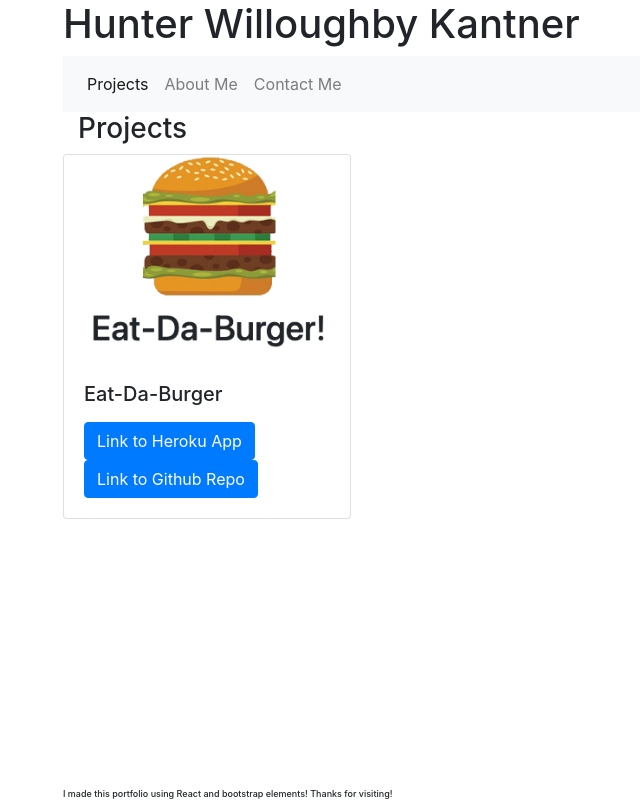
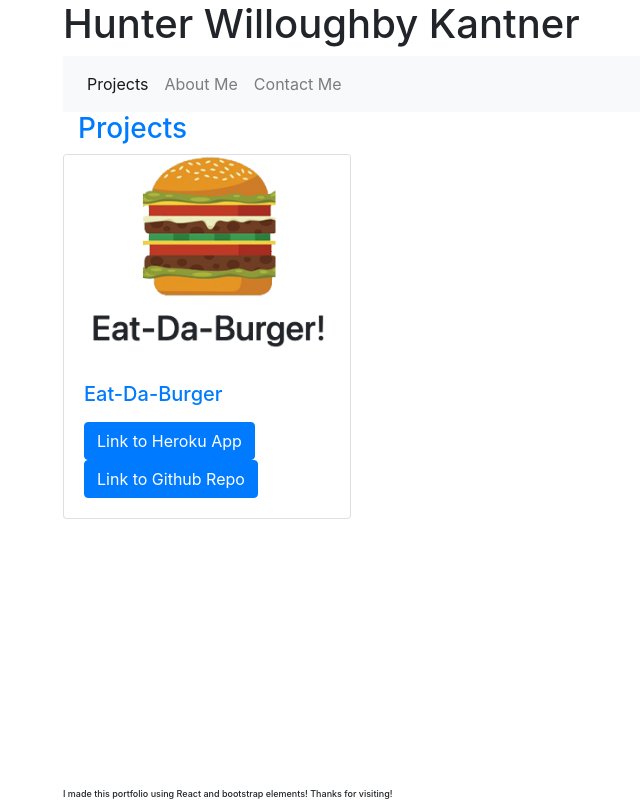
Before and after one commit to hunterwk/react-based-portfolio, a React (Create React App) app: page / in a window 1280 px wide. Shown: the whole page, without its empty margins (22-662 px from the left). Built offline with nearby package versions, Linux system fonts and the light colour scheme.

Commit message:
trying link

```diff
--- a/src/App.js
+++ b/src/App.js
@@ -6,7 +6,7 @@
 import Header from "./components/Header";
 import Footer from "./components/Footer";
 
-import { BrowserRouter as Router, Route, Switch } from "react-router-dom";
+import { BrowserRouter as Router, Route, Switch, Link } from "react-router-dom";
 
 function App() {
   return (
@@ -14,9 +14,9 @@
       <Header />
       <Router>
         <Switch>
-          <Route exact path="/">
+          <Link to path="/">
             <Main />
-          </Route>
+          </Link>
           <Route path="/contact">
             <Contact />
           </Route>
```
